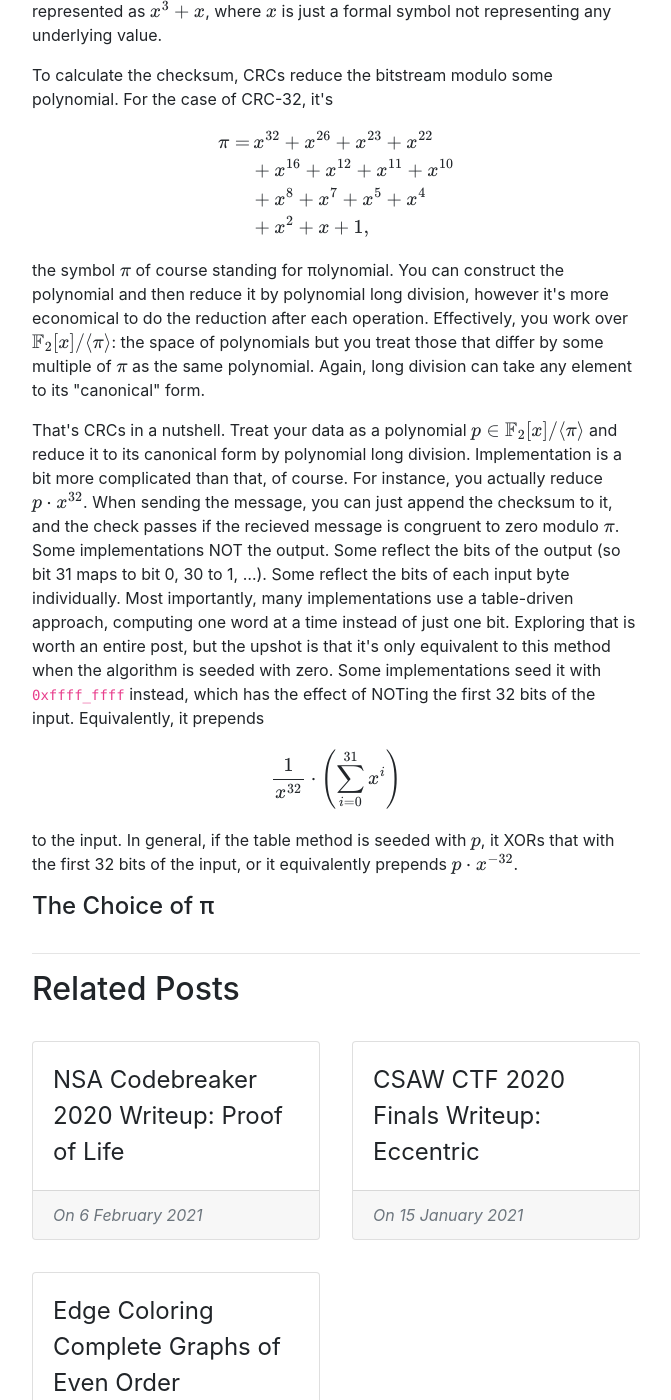
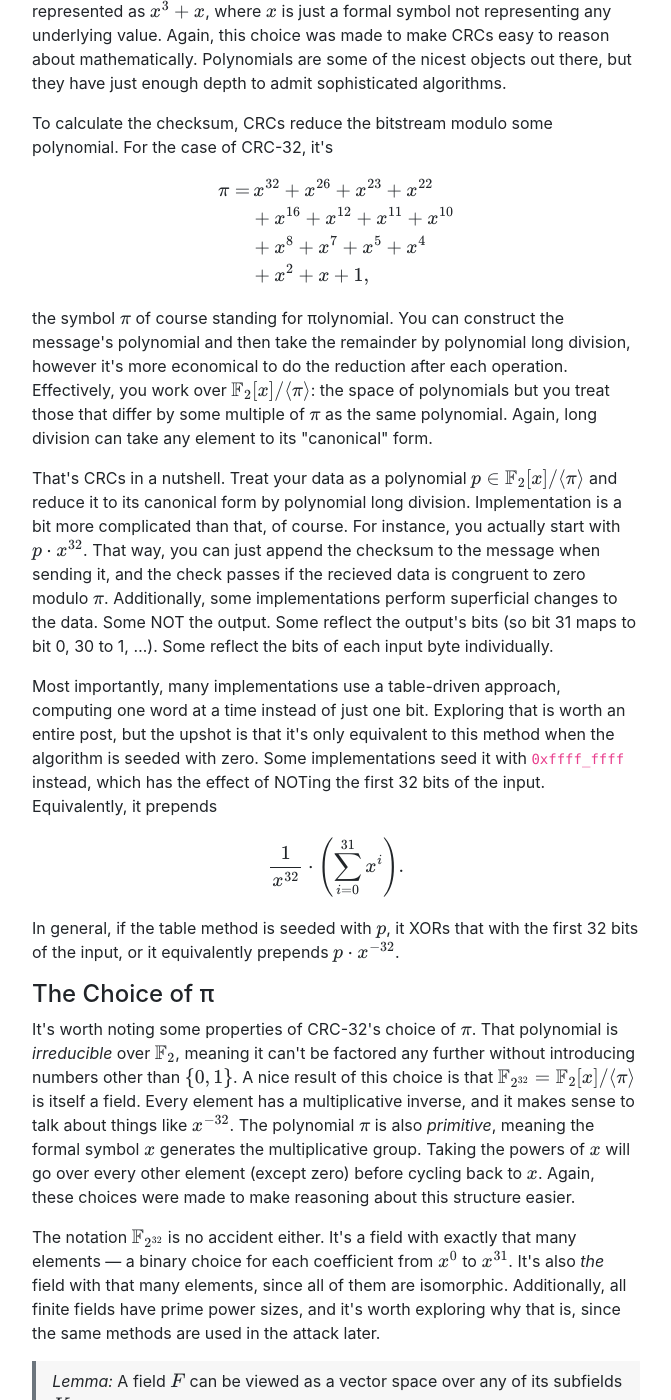
Before and after one commit to ammrat13/ammrat13.github.io, a Jekyll site: the page built from _posts/2022-06-30-writeup_defcon_quals_2022_sameold.md, in a window 1280 px wide and 1400 px high, scrolled down 1334 px. Shown: the whole window, without its empty margins (304-975 px from the left). Built offline with Jekyll 4.4.1, drawn with Linux system fonts in a browser that asks for light colours; nearby versions of some CDN libraries; our own code applies the rules of GitHub Pages for plain Markdown files; some of the changed text lies outside the part shown.

Commit message:
Added section on the choice of polynomial

```diff
--- a/_posts/2022-06-30-writeup_defcon_quals_2022_sameold.md
+++ b/_posts/2022-06-30-writeup_defcon_quals_2022_sameold.md
@@ -6,6 +6,8 @@ libs: [mathjax]
 <div class="mathjaxDeclarations">
     @@\newcommand{\nl}{\\}@@
     @@\newcommand{\FF}{\mathbb{F}}@@
+    @@\newcommand{\ZZ}{\mathbb{Z}}@@
+    @@\newcommand{\vect}[1]{\mathbf{#1}}@@
 </div>
 
 My family came over for my sister's graduation, so I chose to spend time with
@@ -49,13 +51,16 @@ data from the corrupted copy.
 
 In the specific case of CRCs, they treat each bit as an element of @@\FF_2@@: an
 element of @@\\{0,1\\}@@ where addition is XOR and multiplication is AND. This
-definition was chosen to make @@\FF_2@@ a *field*, a set of numbers where the
-usual operations (addition, subtraction, multiplication, division) are defined
-and behave the way you'd expect with regular numbers. To represent bitstrings,
-CRCs work over @@\FF_2[x]@@: the ring of polynomials with coefficients in
-@@\FF_2@@, with polynomial addition and multiplication defined in the usual way.
-For example, the string `1010` is represented as @@x^3 + x@@, where @@x@@ is
-just a formal symbol not representing any underlying value.
+definition was chosen to make @@\FF_2@@ a *field*, a set where the usual
+operations (addition, subtraction, multiplication, division) are defined and
+behave the way you'd expect with regular numbers. To represent bitstrings, CRCs
+work over @@\FF_2[x]@@: the ring of polynomials with coefficients in @@\FF_2@@,
+with polynomial addition and multiplication defined in the usual way. For
+example, the string `1010` is represented as @@x^3 + x@@, where @@x@@ is just a
+formal symbol not representing any underlying value. Again, this choice was made
+to make CRCs easy to reason about mathematically. Polynomials are some of the
+nicest objects out there, but they have just enough depth to admit sophisticated
+algorithms.
 
 To calculate the checksum, CRCs reduce the bitstream modulo some polynomial. For
 the case of CRC-32, it's
@@ -67,34 +72,104 @@ the case of CRC-32, it's
         &+ x^2 + x + 1,
 \end{align\*}%%
 the symbol @@\pi@@ of course standing for πolynomial. You can construct the
-polynomial and then reduce it by polynomial long division, however it's more
-economical to do the reduction after each operation. Effectively, you work over
-@@\FF_2[x] / \langle\pi\rangle@@: the space of polynomials but you treat those
-that differ by some multiple of @@\pi@@ as the same polynomial. Again, long
-division can take any element to its "canonical" form.
+message's polynomial and then take the remainder by polynomial long division,
+however it's more economical to do the reduction after each operation.
+Effectively, you work over @@\FF_2[x] / \langle\pi\rangle@@: the space of
+polynomials but you treat those that differ by some multiple of @@\pi@@ as the
+same polynomial. Again, long division can take any element to its "canonical"
+form.
 
 That's CRCs in a nutshell. Treat your data as a polynomial @@p \in \FF_2[x] /
 \langle\pi\rangle@@ and reduce it to its canonical form by polynomial long
 division. Implementation is a bit more complicated than that, of course. For
-instance, you actually reduce @@p \cdot x^{32}@@. When sending the message, you
-can just append the checksum to it, and the check passes if the recieved message
-is congruent to zero modulo @@\pi@@. Some implementations NOT the output.
-Some reflect the bits of the output (so bit 31 maps to bit 0, 30 to 1, ...).
-Some reflect the bits of each input byte individually. Most importantly, many
-implementations use a table-driven approach, computing one word at a time
-instead of just one bit. Exploring that is worth an entire post, but the upshot
-is that it's only equivalent to this method when the algorithm is seeded with
-zero. Some implementations seed it with `0xffff_ffff` instead, which has the
-effect of NOTing the first 32 bits of the input. Equivalently, it prepends
+instance, you actually start with @@p \cdot x^{32}@@. That way, you can just
+append the checksum to the message when sending it, and the check passes if the
+recieved data is congruent to zero modulo @@\pi@@. Additionally, some
+implementations perform superficial changes to the data. Some NOT the output.
+Some reflect the output's bits (so bit 31 maps to bit 0, 30 to 1, ...). Some
+reflect the bits of each input byte individually.
+
+Most importantly, many implementations use a table-driven approach, computing
+one word at a time instead of just one bit. Exploring that is worth an entire
+post, but the upshot is that it's only equivalent to this method when the
+algorithm is seeded with zero. Some implementations seed it with `0xffff_ffff`
+instead, which has the effect of NOTing the first 32 bits of the input.
+Equivalently, it prepends
 %%\begin{equation\*}
-    \frac{1}{x^{32}} \cdot \left( \sum_{i=0}^{31} x^i \right)
+    \frac{1}{x^{32}} \cdot \left( \sum_{i=0}^{31} x^i \right).
 \end{equation\*}%%
-to the input. In general, if the table method is seeded with @@p@@, it XORs that
-with the first 32 bits of the input, or it equivalently prepends @@p \cdot
-x^{-32}@@.
+In general, if the table method is seeded with @@p@@, it XORs that with the
+first 32 bits of the input, or it equivalently prepends @@p \cdot x^{-32}@@.
 
 
 #### The Choice of π
 
+It's worth noting some properties of CRC-32's choice of @@\pi@@. That polynomial
+is *irreducible* over @@\FF_2@@, meaning it can't be factored any further
+without introducing numbers other than @@\\{0,1\\}@@. A nice result of this
+choice is that @@\FF_{2^{32}} = \FF_2[x] / \langle\pi\rangle@@ is itself a
+field. Every element has a multiplicative inverse, and it makes sense to talk
+about things like @@x^{-32}@@. The polynomial @@\pi@@ is also *primitive*,
+meaning the formal symbol @@x@@ generates the multiplicative group. Taking the
+powers of @@x@@ will go over every other element (except zero) before cycling
+back to @@x@@. Again, these choices were made to make reasoning about this
+structure easier.
+
+The notation @@\FF_{2^{32}}@@ is no accident either. It's a field with exactly
+that many elements --- a binary choice for each coefficient from @@x^0@@ to
+@@x^{31}@@. It's also *the* field with that many elements, since all of them are
+isomorphic. Additionally, all finite fields have prime power sizes, and it's
+worth exploring why that is, since the same methods are used in the attack
+later.
+
+> *Lemma:* A field @@F@@ can be viewed as a vector space over any of its
+> subfields @@K@@.
+
+The required axioms can easily be checked. Those for vector addition are almost
+trivially satisfied, as are those for identity and distributivity. The only
+important thing to check happens with vector multiplication. We require that
+%%\begin{equation\*}
+    a \cdot b\vect{v} = (ab) \cdot \vect{v}
+\end{equation\*}%%
+where @@a,b \in K@@ and @@ab \in K@@. That's why we needed @@K@@ to be a
+subfield. □
+
+An easy example is @@\FF_{2^{32}}@@ itself. The elements @@1, x, x^2, \cdots@@
+can be thought of as basis "vectors," scaled by either zero or one: an element
+of @@\FF_2@@. This line of thinking extends quite well.
+
+> *Theorem:* A finite field @@F@@ has order @@\|F\| = p^n@@ for @@p@@ prime.
+
+Consider the additive group generated by @@1@@, so
+%%\begin{align\*}
+& 0 \nl
+& 0 + 1 \nl
+& 0 + 1 + 1 \nl
+& \cdots.
+\end{align\*}%%
+It can be checked that these elements form a subfield @@K \subseteq F@@.
+Additionally, since @@F@@ is finite, continuting to add ones in this manner will
+eventually start to repeat elements, meaning @@K \cong \ZZ/p\ZZ@@. For that to
+be a field, @@p@@ must be prime.
+
+By the lemma above @@F@@ is a vector space over @@K@@, and since it's finite,
+it's finitely generated. Let @@\\{\vect{b}\_1, \cdots, \vect{b}\_n\\}@@ be a
+basis, so every linear combination
+%%\begin{equation\*}
+    \alpha\_1 \vect{b}\_1 + \cdots + \alpha\_n \vect{b}\_n
+\end{equation\*}%%
+gives a unique element of @@F@@. With each @@\alpha@@ in @@K@@, we get @@p@@
+possibilities for each coefficient, giving a total of @@p^n@@ different
+elements. □
+
+This proof was found on [MathOverflow][2], but it's not the only one. Another,
+also from [MathOverflow][3], uses Bézout's identity to show by contradiction that the
+field would have zero divisors otherwise.
+
+
+#### The Approach
+
 
 [1]: https://github.com/Nautilus-Institute/quals-2022/tree/main/sameold "sameold Challenge Solution"
+[2]: https://math.stackexchange.com/a/132383 "Number of elements of a finite field"
+[3]: https://math.stackexchange.com/a/1230045 "Order of finite fields is $p^n$"
```
Also changed, not shown: 1 other file.
